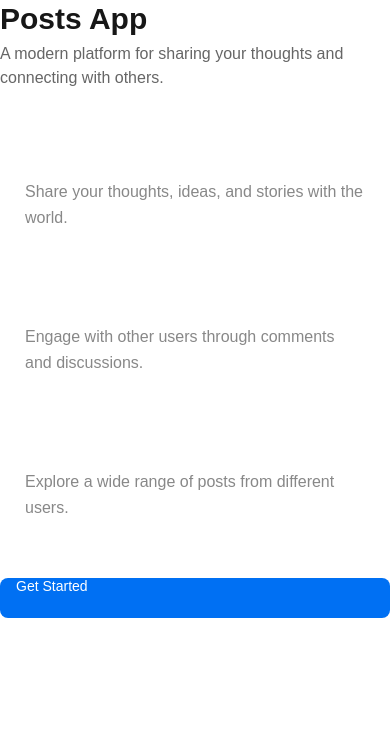
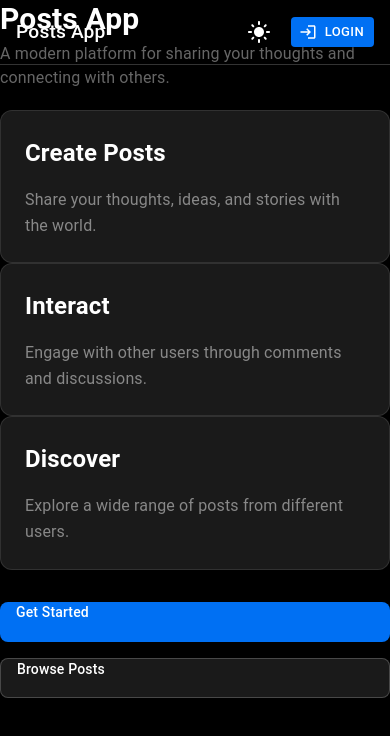
Before and after one commit to ismailonuraygan/posts-app, a Next.js app: page / in a window 390 px wide. Shown: the top 736 px of the page. Built offline with nearby package versions, Linux system fonts and the light colour scheme.

Commit message:
feat: app layout changes and impelement theme provider

```diff
--- a/src/app/layout.tsx
+++ b/src/app/layout.tsx
@@ -1,32 +1,38 @@
-import type { Metadata } from "next";
-import { Geist, Geist_Mono } from "next/font/google";
-import "./globals.css";
+import { GeistMono } from 'geist/font/mono'
+import { GeistSans } from 'geist/font/sans'
+import { Metadata } from 'next'
 
-const geistSans = Geist({
-  variable: "--font-geist-sans",
-  subsets: ["latin"],
-});
+import Header from '@/components/Header'
+import ThemeProvider from '@/providers/ThemeProvider'
 
-const geistMono = Geist_Mono({
-  variable: "--font-geist-mono",
-  subsets: ["latin"],
-});
+import './globals.css'
+
+const geistSans = GeistSans
+const geistMono = GeistMono
 
 export const metadata: Metadata = {
-  title: "Create Next App",
-  description: "Generated by create next app",
-};
+	title: 'Posts App',
+	description: 'A modern platform for sharing your thoughts',
+}
 
 export default function RootLayout({
 	children,
-}: Readonly<{
+}: {
 	children: React.ReactNode;
-}>) {
+}) {
 	return (
 		<html lang="en">
 			<body className={`${geistSans.variable} ${geistMono.variable}`}>
-        {children}
+				<ThemeProvider>
+					<Header />
+
+					<div id='main'>
+						<div className='page-content'>
+							{ children }
+						</div>
+					</div>
+				</ThemeProvider>
 			</body>
 		</html>
-  );
+	)
 }
--- /dev/null
+++ b/src/components/Header/index.tsx
@@ -0,0 +1,100 @@
+'use client'
+
+import { ArrowBack, Add, Login, DarkMode, LightMode } from '@mui/icons-material'
+import { Button, IconButton } from '@mui/material'
+import Link from 'next/link'
+import { useRouter, usePathname } from 'next/navigation'
+import { useEffect, useState } from 'react'
+
+import styles from './styles.module.css'
+import { useThemeContext } from '@/providers/ThemeProvider'
+
+export default function Header() {
+	const router = useRouter()
+
+	const pathname = usePathname()
+
+	const [canGoBack, setCanGoBack] = useState(false)
+
+	const [isLoggedIn, setIsLoggedIn] = useState(false)
+
+	const { mode, toggleTheme } = useThemeContext()
+
+	useEffect(() => {
+		setCanGoBack(window.history.length > 1)
+	}, [pathname])
+
+	useEffect(() => {
+		const accessToken = localStorage.getItem('accessToken')
+		setIsLoggedIn(!!accessToken)
+	}, [pathname])
+
+	const handleBack = () => {
+		router.back()
+	}
+
+	const isPostsPage = pathname === '/posts'
+
+	const isLoginPage = pathname === '/login'
+
+	return (
+		<header className={styles.header}>
+			{
+				isPostsPage && (
+					<button onClick={handleBack} className={styles.backButton}>
+						<ArrowBack />
+					</button>
+				)
+			}
+
+			<Link href="/">
+				<h1 className={`${styles.title} ${!canGoBack ? styles.noBackButton : ''}`}>
+					Posts App
+				</h1>
+			</Link>
+
+			<div className={styles.actions}>
+				<IconButton
+					onClick={toggleTheme}
+					sx={
+						{
+							color: 'var(--text-color)',
+						}
+					}
+				>
+					{ mode === 'dark' ? <LightMode /> : <DarkMode /> }
+				</IconButton>
+
+				{
+					isPostsPage && isLoggedIn &&
+						<Link href="/posts/create">
+							<button className={styles.createButton}>
+								<Add />
+							</button>
+						</Link>
+				}
+
+				{
+					!isLoggedIn && !isLoginPage &&
+						<Link href="/login" className={styles.loginLink}>
+							<Button
+								variant="contained"
+								startIcon={<Login />}
+								size="small"
+								sx={
+									{
+										backgroundColor: 'var(--primary-color)',
+										'&:hover': {
+											backgroundColor: 'var(--primary-hover-color)'
+										}
+									}
+								}
+							>
+								Login
+							</Button>
+						</Link>
+				}
+			</div>
+		</header>
+	)
+}
--- /dev/null
+++ b/src/components/Header/styles.module.css
@@ -0,0 +1,85 @@
+.header {
+    display: flex;
+    align-items: center;
+    justify-content: space-between;
+    gap: 20px;
+    padding: 12px 24px;
+    border-bottom: 1px solid var(--border-color);
+    position: fixed;
+    top: 0;
+    width: 100%;
+    z-index: 1000;
+    background-color: var(--background-color);
+}
+
+.backButton {
+    background: none;
+    border: none;
+    color: var(--text-color);
+    cursor: pointer;
+    padding: 8px;
+    border-radius: 50%;
+    display: flex;
+    align-items: center;
+    justify-content: center;
+    transition: all 0.2s ease-in-out;
+    min-width: 40px;
+}
+
+.backButton:hover {
+    background-color: var(--hover-color);
+}
+
+.title {
+    color: var(--text-color);
+    margin: 0;
+    font-size: 1.5rem;
+    font-weight: 500;
+    flex: 1;
+}
+
+.title.noBackButton {
+    margin-left: 40px;
+}
+
+.actions {
+    display: flex;
+    align-items: center;
+    gap: 12px;
+}
+
+.createButton {
+    background: var(--primary-color);
+    border: none;
+    color: var(--text-color);
+    cursor: pointer;
+    padding: 8px;
+    border-radius: 50%;
+    display: flex;
+    align-items: center;
+    justify-content: center;
+    transition: background-color 0.2s;
+    min-width: 40px;
+}
+
+.createButton:hover {
+    background-color: var(--primary-hover-color);
+}
+
+.loginLink {
+    text-decoration: none;
+}
+
+@media (max-width: 768px) {
+    .header {
+        padding: 12px 16px;
+    }
+
+    .title.noBackButton {
+        margin-left: 0;
+    }
+
+    .title {
+        font-size: 1.2rem;
+    }
+}
--- /dev/null
+++ b/src/providers/ThemeProvider.tsx
@@ -0,0 +1,88 @@
+'use client'
+
+import CssBaseline from '@mui/material/CssBaseline'
+import { ThemeProvider as MUIThemeProvider, createTheme } from '@mui/material/styles'
+import { ReactNode, createContext, useContext, useEffect, useMemo, useState } from 'react'
+
+type ThemeMode = 'light' | 'dark'
+
+interface ThemeContextType {
+	mode: ThemeMode;
+	toggleTheme: () => void;
+}
+
+const ThemeContext = createContext<ThemeContextType>({
+	mode: 'dark',
+	toggleTheme: () => null,
+})
+
+export const useThemeContext = () => useContext(ThemeContext)
+
+export default function ThemeProvider({ children }: { children: ReactNode }) {
+	const [mode, setMode] = useState<ThemeMode>('dark')
+
+	useEffect(() => {
+		const savedMode = localStorage.getItem('theme') as ThemeMode
+		if (savedMode) {
+			setMode(savedMode)
+		}
+	}, [])
+
+	const toggleTheme = () => {
+		const newMode = mode === 'light' ? 'dark' : 'light'
+		setMode(newMode)
+		localStorage.setItem('theme', newMode)
+	}
+
+	useEffect(() => {
+		const root = document.documentElement
+		root.setAttribute('data-theme', mode)
+
+		if (mode === 'dark') {
+			root.style.setProperty('--background', '#0a0a0a')
+			root.style.setProperty('--foreground', '#ededed')
+			root.style.setProperty('--border-color', '#333')
+			root.style.setProperty('--hover-color', 'rgba(255, 255, 255, 0.1)')
+			root.style.setProperty('--primary-color', '#0070f3')
+			root.style.setProperty('--primary-hover-color', '#0060df')
+			root.style.setProperty('--card-background', '#171717')
+			root.style.setProperty('--secondary-text', '#a1a1a1')
+		} else {
+			root.style.setProperty('--background', '#ffffff')
+			root.style.setProperty('--foreground', '#171717')
+			root.style.setProperty('--border-color', '#e5e5e5')
+			root.style.setProperty('--hover-color', 'rgba(0, 0, 0, 0.05)')
+			root.style.setProperty('--primary-color', '#0070f3')
+			root.style.setProperty('--primary-hover-color', '#0060df')
+			root.style.setProperty('--card-background', '#ffffff')
+			root.style.setProperty('--secondary-text', '#666666')
+		}
+	}, [mode])
+
+	const theme = useMemo(
+		() =>
+			createTheme({
+				palette: {
+					mode,
+					primary: {
+						main: '#0070f3',
+					},
+					background: {
+						default: mode === 'dark' ? '#000' : '#fff',
+						paper: mode === 'dark' ? '#111' : '#fff',
+					},
+				},
+			}),
+		[mode]
+	)
+
+	return (
+		<ThemeContext.Provider value={{ mode, toggleTheme }}>
+			<MUIThemeProvider theme={theme}>
+				<CssBaseline />
+
+				{ children }
+			</MUIThemeProvider>
+		</ThemeContext.Provider>
+	)
+}
```
Lines whose indentation alone changed are shown as unchanged.
